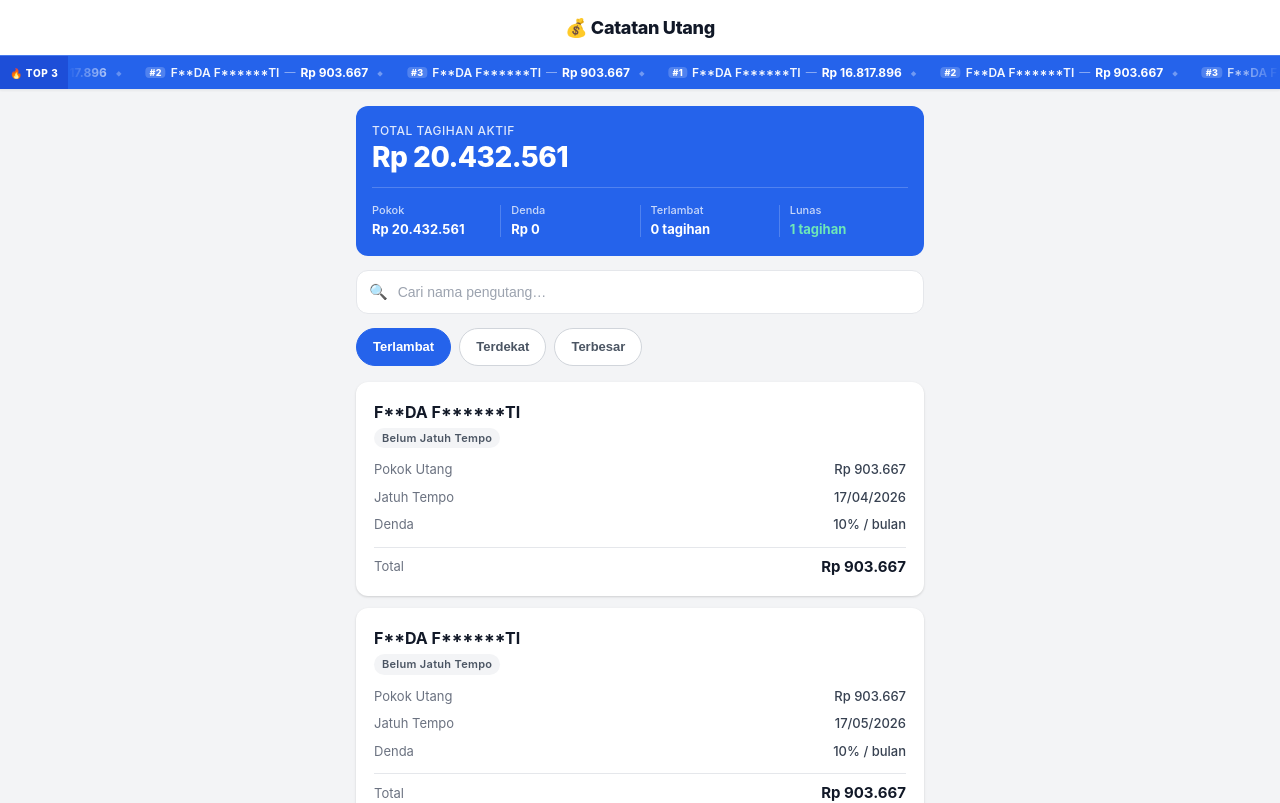
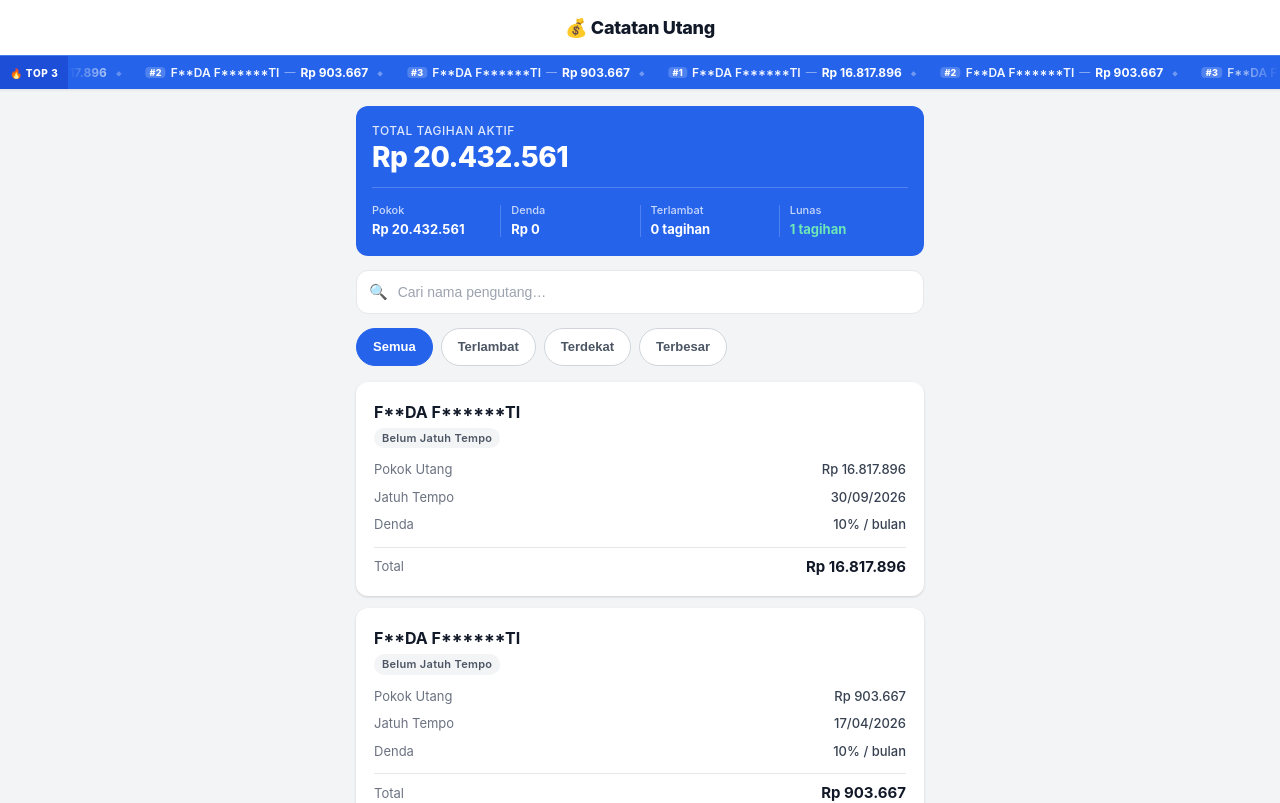
Before and after one commit to eabdalmufid/utang, a React (Vite) app: page / in a window 1280 px wide. Shown: the top 803 px of the page. Built offline with nearby package versions, Linux system fonts and the light colour scheme.

Commit message:
chore: add default `Semua` filter and keep paid debts at bottom

```diff
--- a/src/App.jsx
+++ b/src/App.jsx
@@ -8,7 +8,7 @@ import './App.css';
 
 function App() {
   const [search, setSearch] = useState('');
-  const [sort, setSort] = useState('terlambat');
+  const [sort, setSort] = useState('semua');
 
   const normalise = str => str.toLowerCase().replace(/\s+/g, '');
 
@@ -16,7 +16,19 @@ function App() {
     search === '' || normalise(d.nama).includes(normalise(search))
   );
 
-  const sortedDebts = [...filteredDebts].sort((a, b) => {
+  const sortedDebts = sort === 'semua'
+    ? (() => {
+      const { unpaidDebts, paidDebts } = filteredDebts.reduce(
+        (acc, debt) => {
+          if (debt.lunas) acc.paidDebts.push(debt);
+          else acc.unpaidDebts.push(debt);
+          return acc;
+        },
+        { unpaidDebts: [], paidDebts: [] }
+      );
+      return [...unpaidDebts, ...paidDebts];
+    })()
+    : [...filteredDebts].sort((a, b) => {
       const aLunas = a.lunas ? 1 : 0;
       const bLunas = b.lunas ? 1 : 0;
       if (aLunas !== bLunas) return aLunas - bLunas;
@@ -72,6 +84,7 @@ function App() {
 
         <div className="filterBar">
           {[
+            { key: 'semua', label: 'Semua', overdue: false },
             { key: 'terlambat', label: `Terlambat${overdueCount > 0 ? ` (${overdueCount})` : ''}`, overdue: overdueCount > 0 },
             { key: 'terdekat', label: 'Terdekat', overdue: false },
             { key: 'terbesar', label: 'Terbesar', overdue: false },
```
Lines whose indentation alone changed are shown as unchanged.
